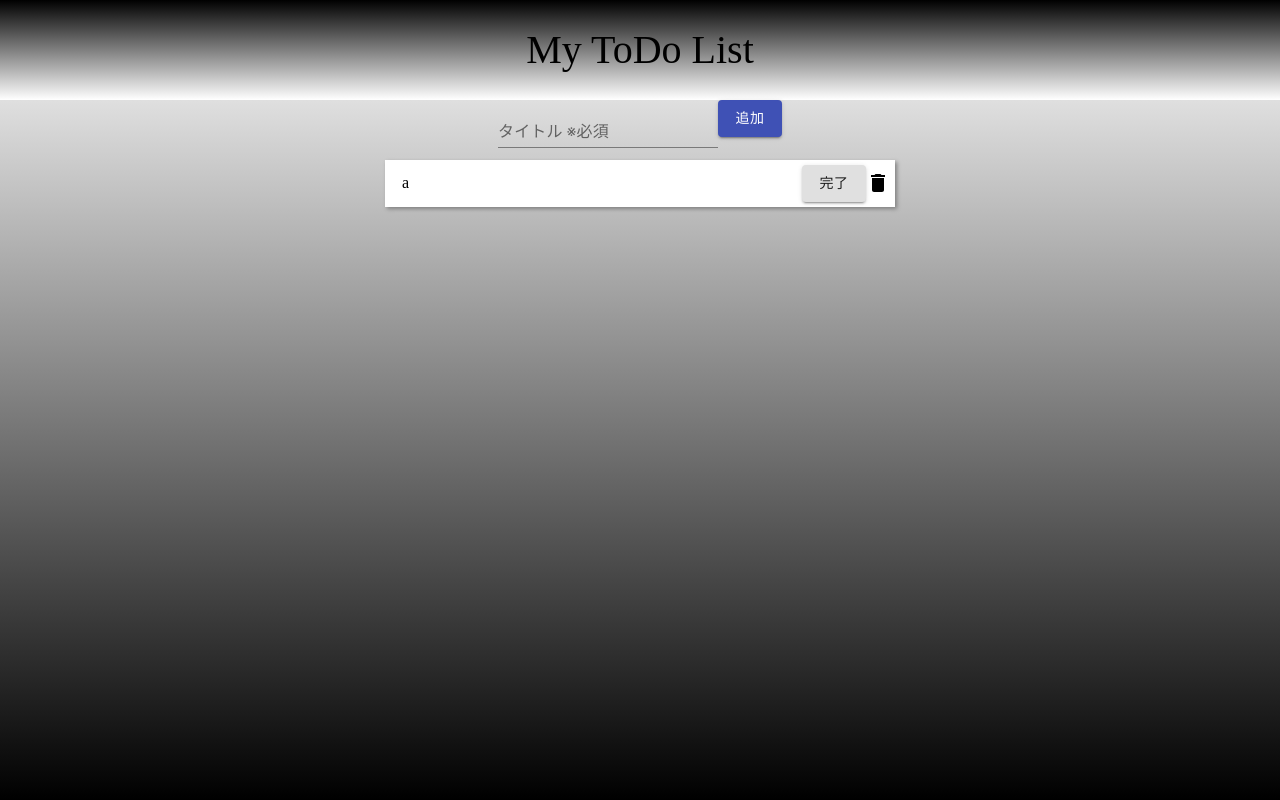
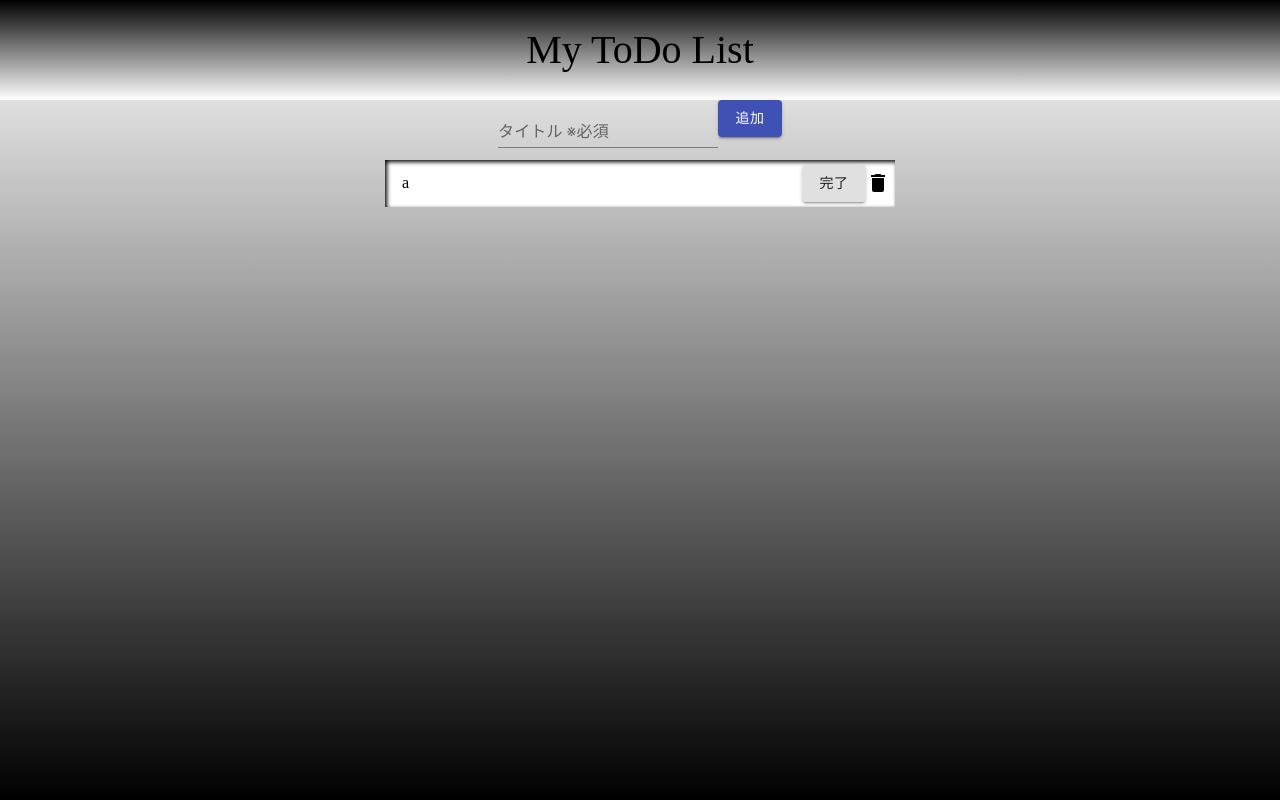
Before and after one commit to Taishin-exe/todo-app, a React (Create React App) app: page / in a window 1280 px wide. Built offline with nearby package versions, Linux system fonts and the light colour scheme; data requests are answered from the project's data file.

Commit message:
box-shadow修正

```diff
--- a/src/components/Item.js
+++ b/src/components/Item.js
@@ -5,7 +5,7 @@ import DeleteIcon from '@material-ui/icons/Delete';
 
 const ItemStyle = styled.li`
  background-color: white;
- box-shadow: 2px 2px 4px gray;
+ box-shadow: 2px 2px 4px inset;
  width: 500px;
  margin: 0 auto;
  margin-bottom: 15px;
```
